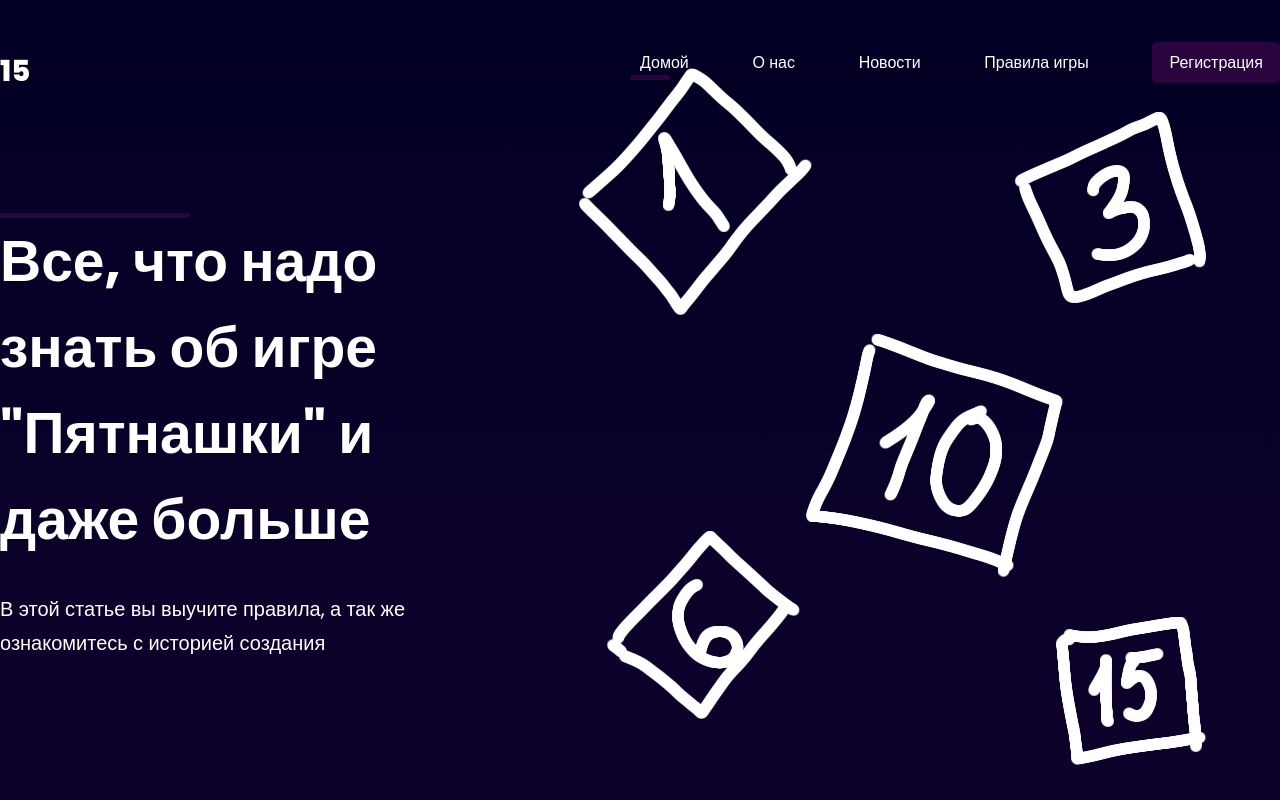
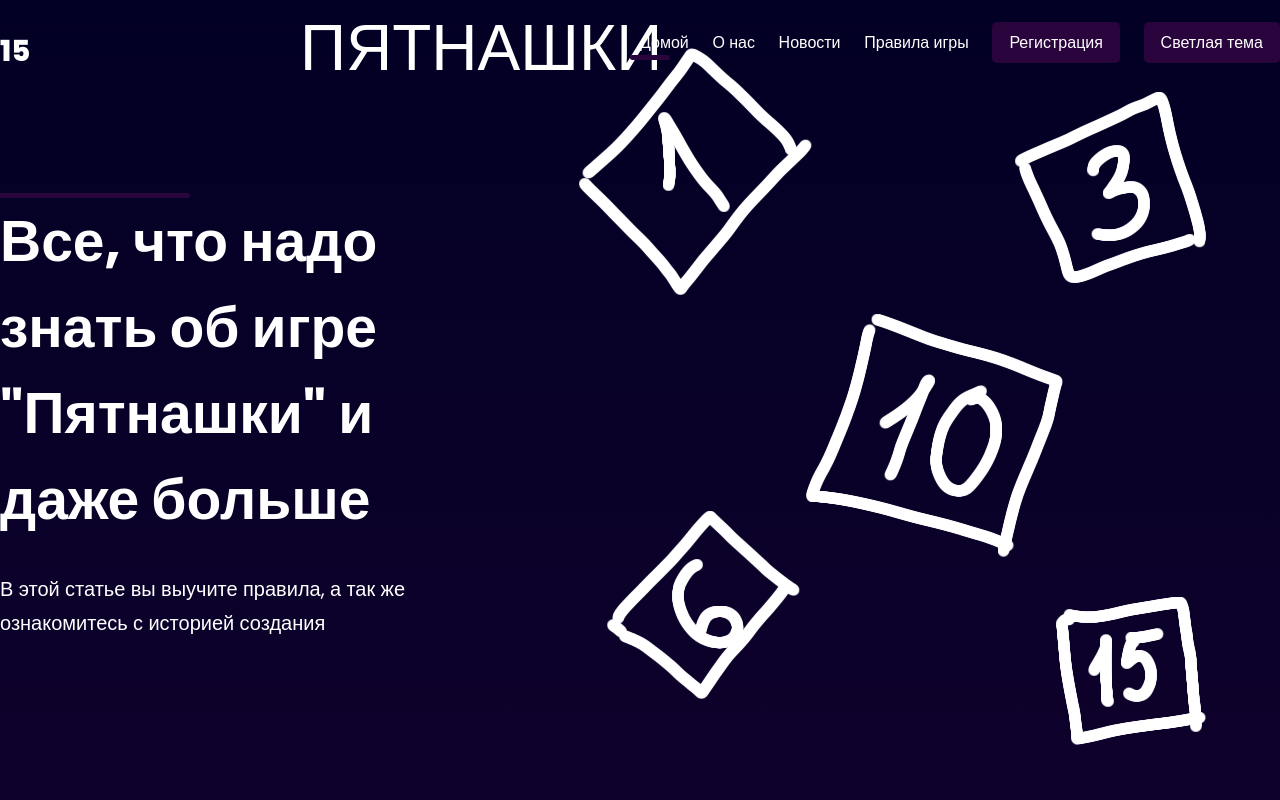
Before and after one commit to karinka-boop/Curse, a plain HTML site: page index.html in a window 1280 px wide. Shown: the top 800 px of the page. Drawn offline with Linux system fonts and the light colour scheme.

Commit message:
добавок

```diff
--- a/index.html
+++ b/index.html
@@ -10,7 +10,8 @@
 
 <body>
     <div class="wrapper">
-        <header class="container">
+        <h10 class="sss" style="margin-left: 300px; font-size: 64px; font-weight: 500x;">ПЯТНАШКИ</h10>
+        <header class="container" style="margin-top: -115px;">
             <span class="logo">15</span>
             <nav>
                 <ul>
@@ -19,6 +20,7 @@
                     <li><a href="news.html">Новости</a></li>
                     <li><a href="must.html">Правила игры</a></li>
                     <li class="btn"><a href="reg.html">Регистрация</a></li>
+                    <li class="btn"><a href="index1.html">Светлая тема</a></li>
                 </ul>
             </nav>
         </header>
```
